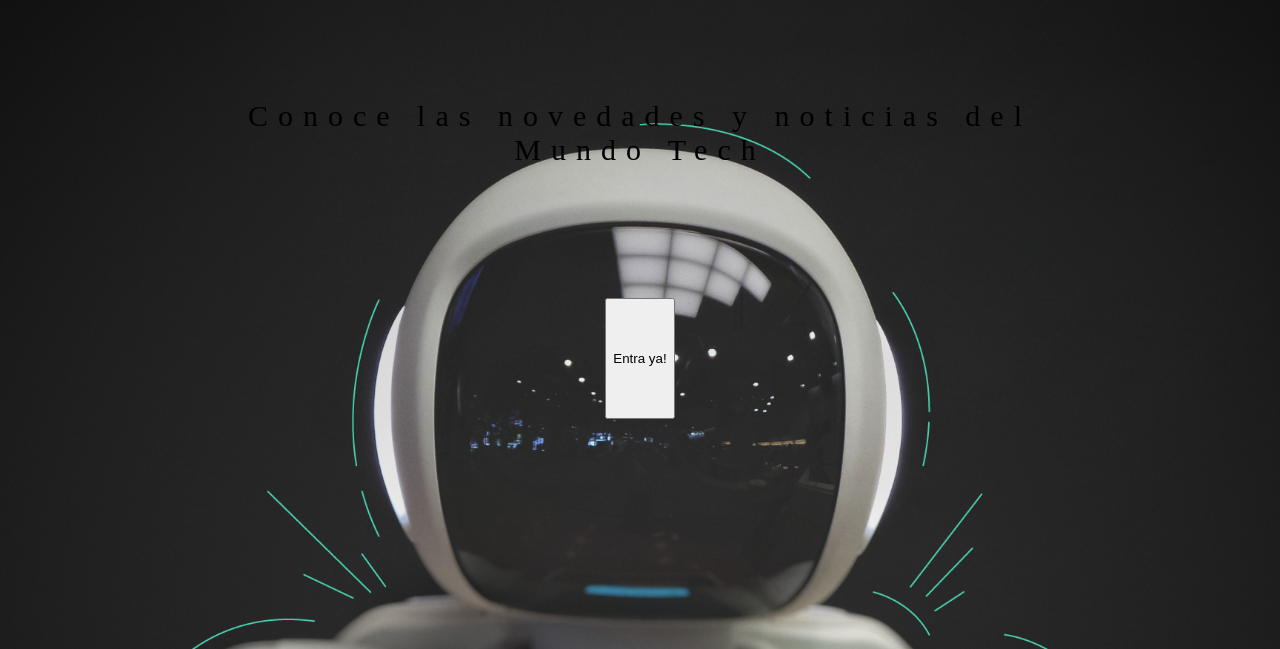
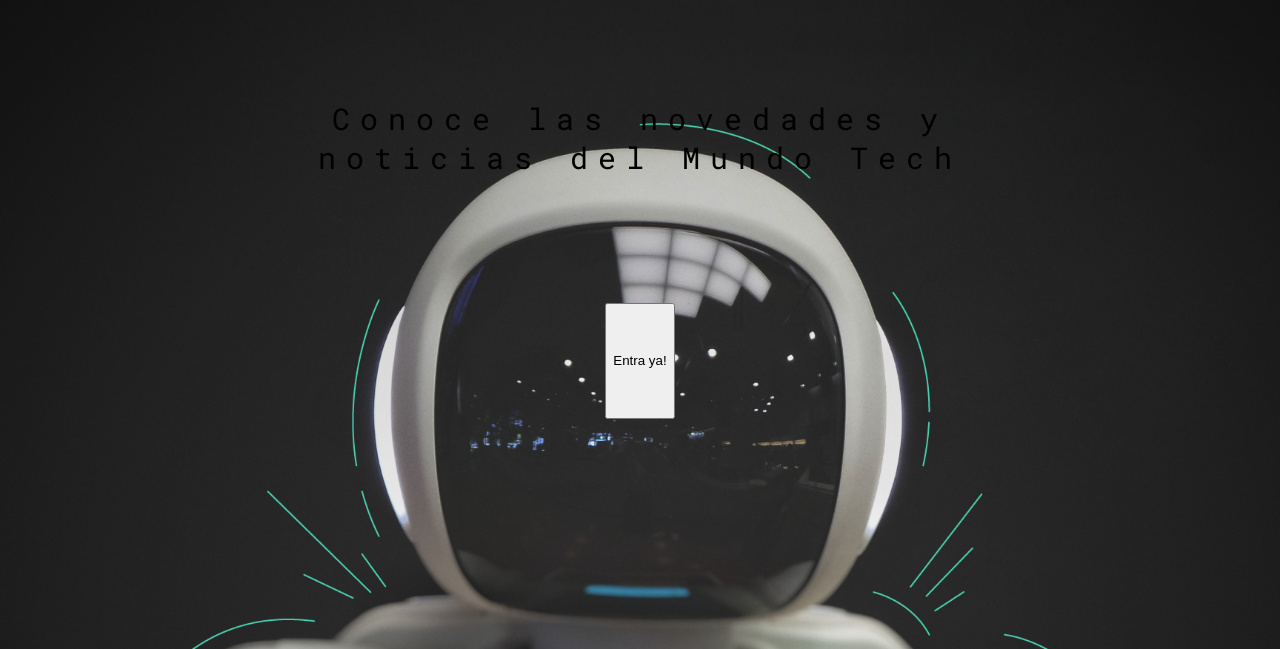
Before and after one commit to raulcardenas1999/CursoPracticoMaquetacionCSS, a plain HTML site: page index.html in a window 1280 px wide. Shown: the part 151-800 px from the top of the page. Drawn offline with Linux system fonts and the light colour scheme.

Commit message:
Agregando fuentes

```diff
--- a/css/main.css
+++ b/css/main.css
@@ -76,6 +76,7 @@ nav .profile-link a {
     margin-top: 80px;
 }
 .home-main-text{
+    font-family: 'Roboto mono', monospace;
     font-size: 30px;
     font-weight: 700px;
     letter-spacing: 10px; /*Espaciado entre letras*/
--- a/index.html
+++ b/index.html
@@ -7,6 +7,9 @@
     <title>Mi blog</title>
     <link rel="stylesheet" href="./css/main.css">
     <link rel="stylesheet" href="./assets/font/flaticon.css">
+    <link rel="preconnect" href="https://fonts.googleapis.com">
+    <link rel="preconnect" href="https://fonts.gstatic.com" crossorigin>
+    <link href="https://fonts.googleapis.com/css2?family=Roboto+Mono:wght@400;500;700&family=Roboto+Slab:wght@400;700&family=Roboto:wght@400;500;700;900&display=swap" rel="stylesheet">
 </head>
 <body>
     <header>
```
